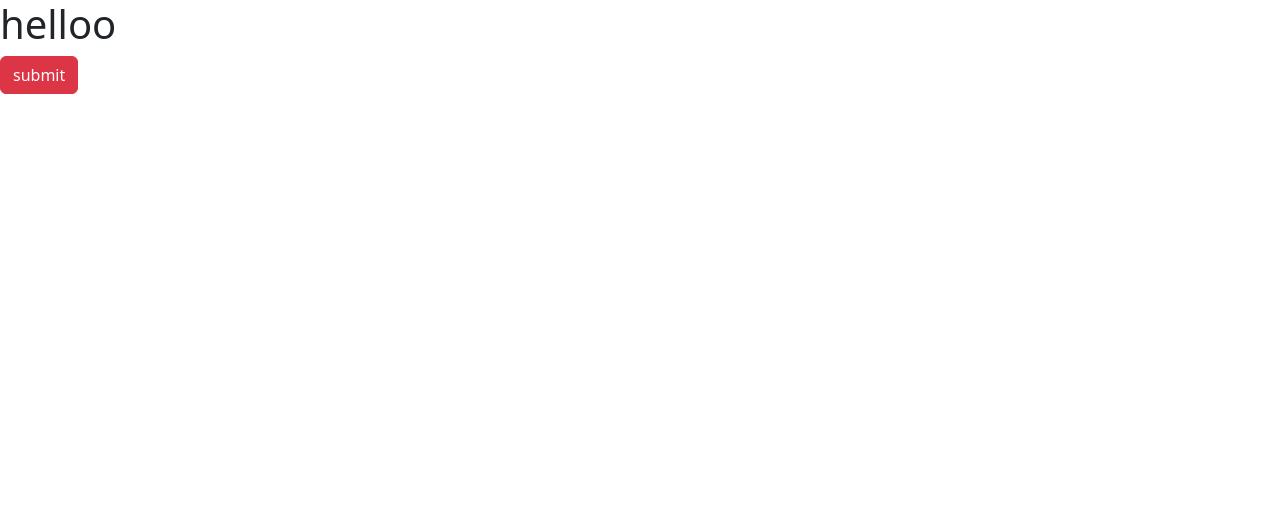
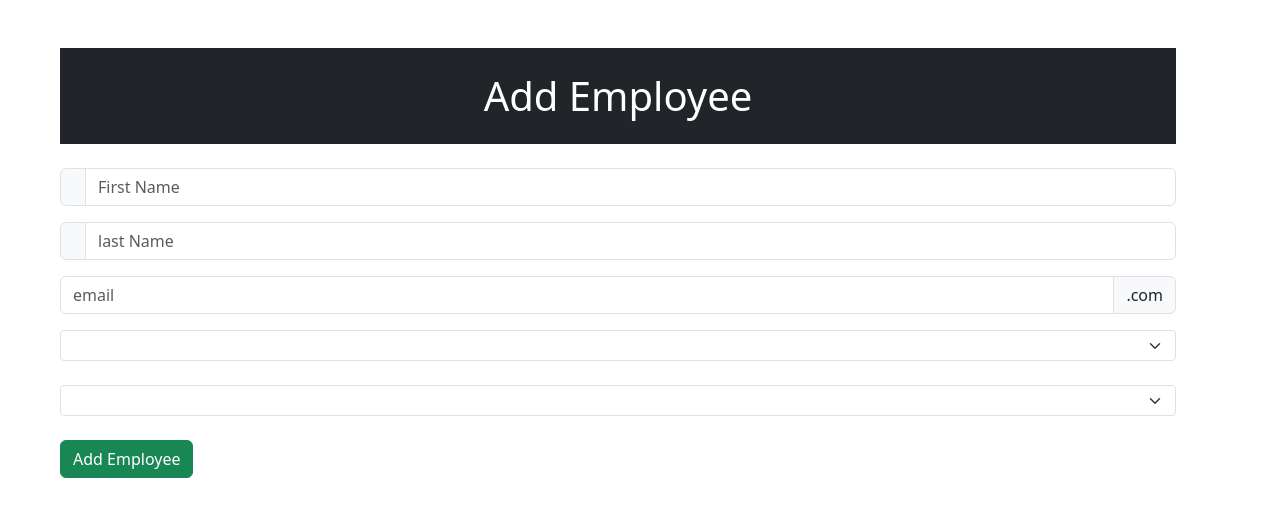
Before and after one commit to KasunChethiya/Employee-management-app---FrontEnd, an Angular app: page / in a window 1280 px wide. Shown: the top 516 px of the page. Built offline with nearby package versions, Linux system fonts and the light colour scheme.

Commit message:
developed add employee

```diff
--- a/src/app/app.component.html
+++ b/src/app/app.component.html
@@ -1,3 +1,2 @@
-<h1>helloo</h1>
 
-<input type="button" value="submit" class="btn btn-danger">
+<app-manage-emp></app-manage-emp>
--- a/src/app/app.component.ts
+++ b/src/app/app.component.ts
@@ -1,10 +1,11 @@
 import { Component } from '@angular/core';
 import { RouterOutlet } from '@angular/router';
+import { ManageEmpComponent } from './page/manage-emp/manage-emp.component';
 
 @Component({
   selector: 'app-root',
   standalone: true,
-  imports: [RouterOutlet],
+  imports: [RouterOutlet,ManageEmpComponent],
   templateUrl: './app.component.html',
   styleUrl: './app.component.css'
 })
--- /dev/null
+++ b/src/app/page/add-employee/add-employee.component.html
@@ -0,0 +1 @@
+<p>add-employee works!</p>
--- /dev/null
+++ b/src/app/page/manage-emp/manage-emp.component.html
@@ -0,0 +1,40 @@
+<div class="container m-5">
+    <h1 class="text-center mb-4 bg-dark text-white p-4 border-3">Add Employee</h1>
+    <div class="input-group mb-3">
+        <span class="input-group-text" id="basic-addon1"></span>
+        <input type="text" class="form-control" placeholder="First Name" aria-label="Username" [(ngModel)]="employeeObj.firstName" aria-describedby="basic-addon1">
+      </div>
+      <div class="input-group mb-3">
+        <span class="input-group-text" id="basic-addon1"></span>
+        <input type="text" class="form-control" placeholder="last Name" aria-label="Username" [(ngModel)]="employeeObj.lastName" aria-describedby="basic-addon1">
+      </div>
+
+      <div class="input-group mb-3">
+        <input type="text" class="form-control" placeholder="email" aria-label="Recipient's username" [(ngModel)]="employeeObj.email" aria-describedby="basic-addon2">
+        <span class="input-group-text" id="basic-addon2">.com</span>
+      </div>
+      <div class="input-group mb-4">
+        <select class="form-select form-select-sm" aria-label="Small select example" id="department" required [(ngModel)]="employeeObj.departmentId">
+            <option selected>Department</option>
+            <option value="1">One</option>
+            <option value="2">Two</option>
+            <option value="3">Three</option>
+          </select>
+
+      </div>
+      <div class="input-group mb-4">
+        <select class="form-select form-select-sm" aria-label="Small select example" required [(ngModel)]="employeeObj.roleId">
+            <option selected>Role </option>
+            <option value="1">One</option>
+            <option value="2">Two</option>
+            <option value="3">Three</option>
+          </select>
+
+      </div>
+     <div>
+        <button type="button" class="btn btn-success" (click)="addEmployee()">Add Employee</button>
+     </div>
+
+
+
+</div>
--- /dev/null
+++ b/src/app/page/manage-emp/manage-emp.component.ts
@@ -0,0 +1,30 @@
+import { CommonModule } from '@angular/common';
+import { HttpClient, HttpClientModule } from '@angular/common/http';
+import { Component } from '@angular/core';
+import { FormsModule } from '@angular/forms';
+
+@Component({
+  selector: 'app-manage-emp',
+  standalone: true,
+  imports: [FormsModule,HttpClientModule,CommonModule],
+  templateUrl: './manage-emp.component.html',
+  styleUrl: './manage-emp.component.css'
+})
+export class ManageEmpComponent {
+  public employeeObj ={
+    firstName:"",
+    lastName:"",
+    email:"",
+    departmentId:"",
+    roleId:""
+  }
+  constructor(private http:HttpClient){}
+   addEmployee(){
+    this.http.post("http://localhost:8080/emp-controller/add-employee",this.employeeObj).subscribe(
+      (data) => {
+        console.log(data);
+      }
+    )
+
+   }
+}
```
Also changed, not shown: src/app/page/add-employee/add-employee.component.ts (added, +12 -0 lines), src/app/page/add-employee/add-employee.component.css (added), src/app/page/manage-emp/manage-emp.component.css (added), 2 other files (tests, documents, lock files or other folders).
